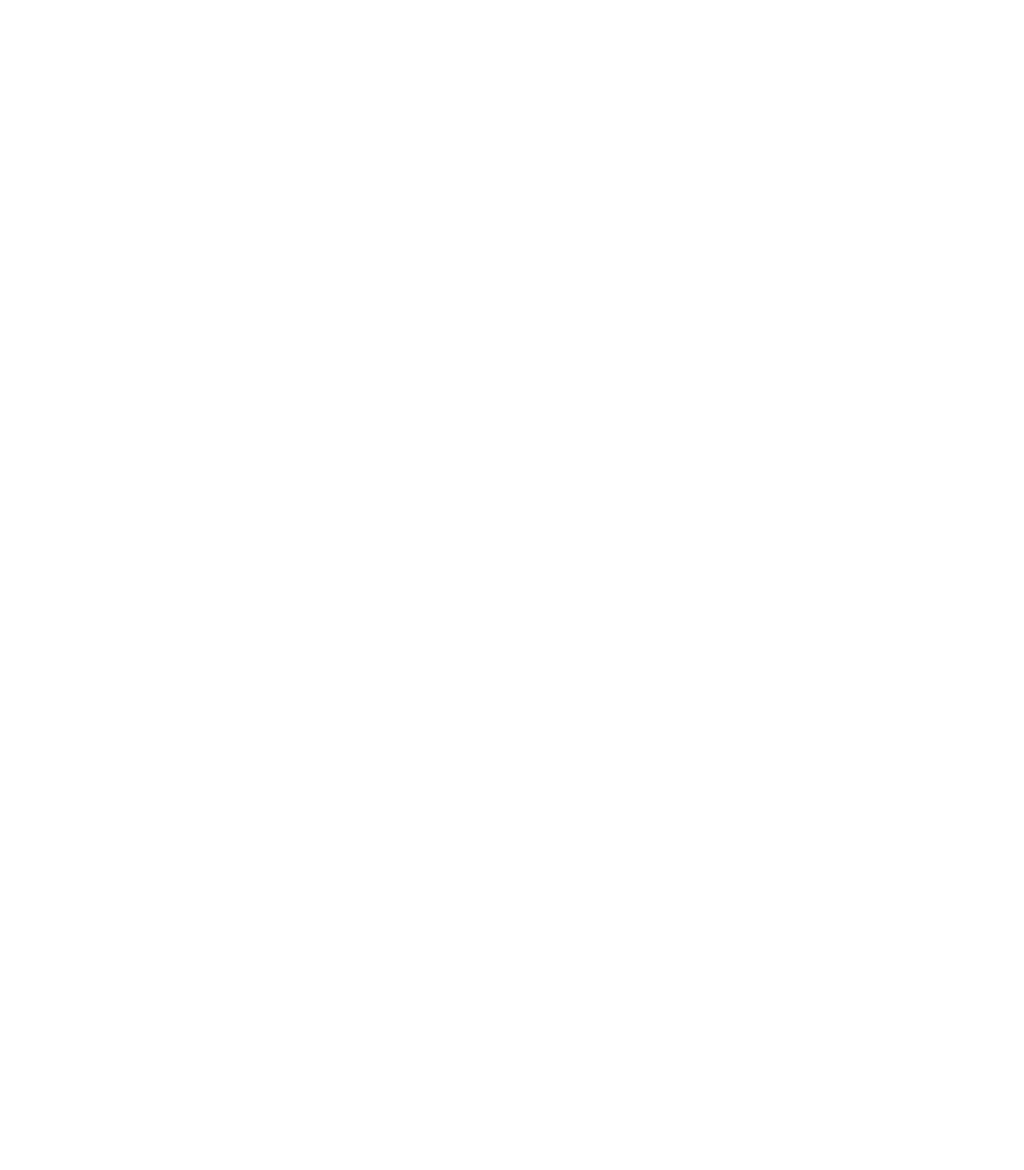
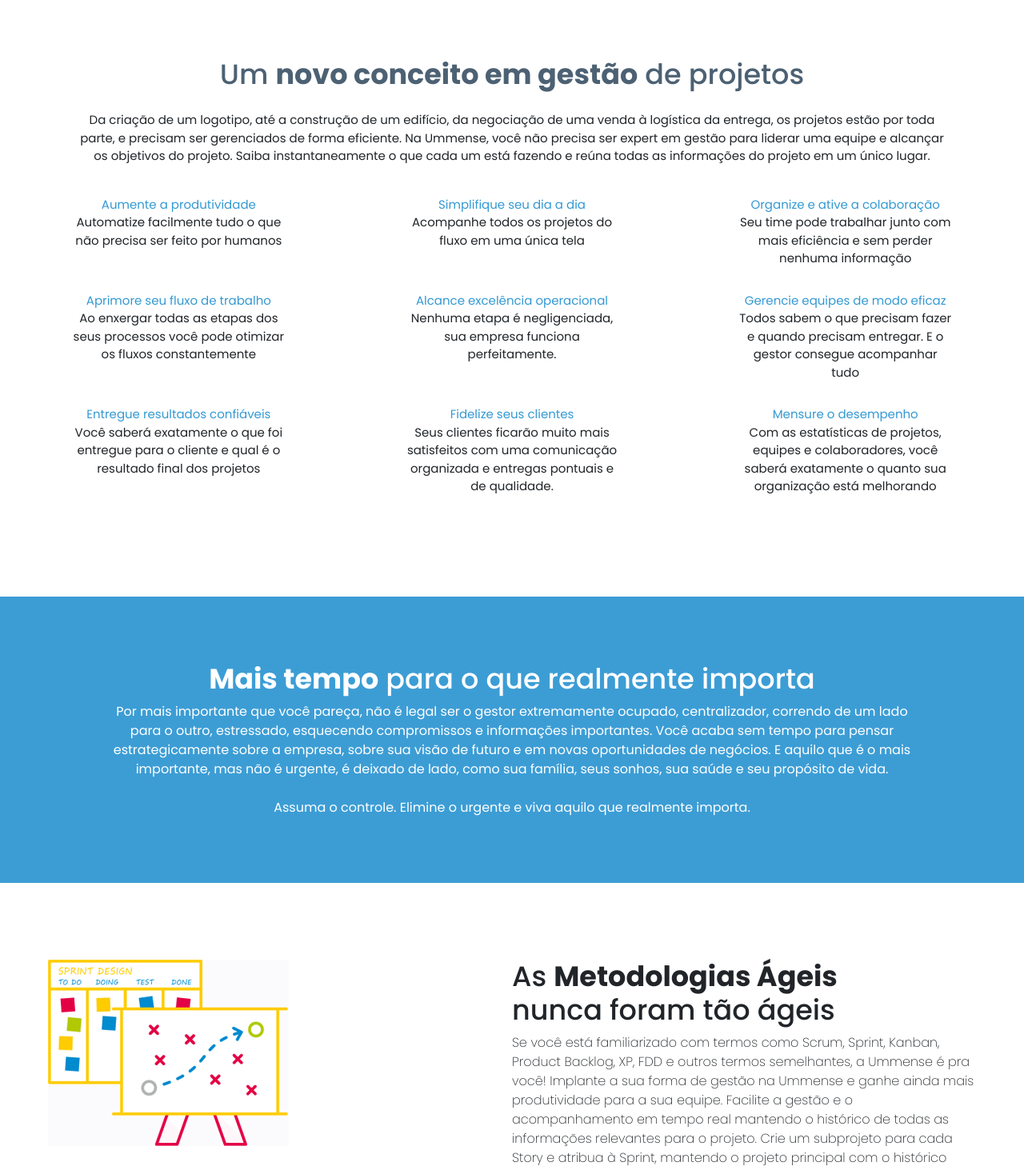
Before and after one commit to vssoares/-clone-ummense, an Angular app: page / in a window 1280 px wide. Shown: the part 1160-2623 px from the top of the page at 80% size. Before the commit the page ends 1082 px from the top, so only its background shows below. Built offline with nearby package versions, Linux system fonts and the light colour scheme.

Commit message:
page 1 finish

```diff
--- a/src/app/app.component.css
+++ b/src/app/app.component.css
@@ -2,6 +2,10 @@
   margin: 0;
   padding: 0;
 }
+ul li{
+  margin-left: 10px;
+}
+
 
 nav.social-medias{
   display: flex;
@@ -9,7 +13,6 @@
   align-items: center;
   height: 50px;
 }
-
 nav.social-medias ul{
   list-style: none;
   display: flex;
@@ -17,9 +20,6 @@
   margin: 0;
 }
 
-nav.social-medias ul li{
-  margin-left: 10px;
-}
 
 header{
   background: #FBFCFD;
@@ -49,3 +49,102 @@
   display: flex;
   justify-content: center;
 }
+
+
+
+section div.vantagens{
+  width: 1100px;
+  margin: 150px auto 0 auto;
+}
+section div.vantagens-top{
+  text-align: center;
+}
+section div.vantagens-top h2{
+  color: #4C6173;
+  font-size: 35px;
+  margin-bottom: 25px;
+}
+section div.vantagens-top p{
+  font-size: 15px;
+  margin-bottom: 38px !important;
+}
+section div.vantagens-down{
+  width: 1100px;
+  margin: 0 auto;
+}
+section div.vantagens-down div.box{
+  display: flex;
+  justify-content: space-between;
+  text-align: center;
+}
+section div.vantagens-down div.box div{
+  width: 33.333%;
+  font-size: 15px;
+  margin-bottom: 30px;
+}
+
+.margin150px{
+  margin: 0 150px;
+}
+
+
+section.produtividade{
+  background: #3C9DD5;
+  color: #fff;
+  padding: 82px 0;
+  margin-top: 96px;
+}
+section.produtividade div{
+  padding: 0 80px;
+}
+
+
+section.metodologias{
+  margin: 96px 0;
+}
+section.metodologias div.box{
+  display: flex;
+  justify-content: space-between;
+}
+section.metodologias div.box div{
+  width: 50%;
+}
+section.metodologias div.box div p{
+  font-weight: lighter;
+}
+
+
+
+section.newsletter {
+  background: #364E62;
+  color: #fff;
+  padding: 90px 0;
+}
+section.newsletter div.formulario{
+  width: 840px;
+  margin: 0 auto;
+}
+section.newsletter div.formulario div.box-top{
+  display: flex;
+  justify-content: space-between;
+  margin-top: 20px;
+}
+section.newsletter div.formulario div.box-top div{
+  width: 300px;
+}
+section.newsletter div.formulario div.box-top div.last{
+  width: 190px;
+}
+section.newsletter div.formulario div.box-down{
+  display: flex;
+  justify-content: space-between;
+}
+
+
+footer{
+  padding: 35px 0;
+}
+footer div.rodape{
+  display: flex;
+  justify-content: space-between;
+}
--- a/src/app/app.component.html
+++ b/src/app/app.component.html
@@ -28,5 +28,120 @@
     <div class="gestao-de-projetos">
       <img src="../assets/gestao-de-projetos.png" alt="">
     </div>
-</div>
+  </div>
 </main>
+
+<section>
+  <div class="vantagens">
+    <div class="vantagens-top">
+      <h2>Um <strong>novo conceito em gestão</strong> de projetos</h2>
+      <p>Da criação de um logotipo, até a construção de um edifício, da negociação de uma venda à logística da entrega, os projetos estão por toda parte, e precisam ser gerenciados de forma eficiente. Na Ummense, você não precisa ser expert em gestão para liderar uma equipe e alcançar os objetivos do projeto. Saiba instantaneamente o que cada um está fazendo e reúna todas as informações do projeto em um único lugar.</p>
+    </div>
+  </div>
+  <div class="vantagens-down">
+
+    <div class="box">
+      <div>
+        <p><span class="text-blue">Aumente a produtividade</span> Automatize facilmente tudo o que não precisa ser feito por humanos</p>
+      </div>
+      <div class="margin150px">
+        <p><span class="text-blue">Simplifique seu dia a dia</span> Acompanhe todos os projetos do fluxo em uma única tela</p>
+      </div>
+      <div>
+        <p><span class="text-blue">Organize e ative a colaboração</span> Seu time pode trabalhar junto com mais eficiência e sem perder nenhuma informação</p>
+      </div>
+    </div>
+
+    <div class="box">
+      <div>
+        <p><span class="text-blue">Aprimore seu fluxo de trabalho</span> <br> Ao enxergar todas as etapas dos seus processos você pode otimizar os fluxos constantemente</p>
+      </div>
+      <div class="margin150px">
+        <p><span class="text-blue">Alcance excelência operacional</span> Nenhuma etapa é negligenciada, sua empresa funciona perfeitamente.</p>
+      </div>
+      <div>
+        <p><span class="text-blue">Gerencie equipes de modo eficaz</span>  Todos sabem o que precisam fazer e quando precisam entregar. E o gestor consegue acompanhar tudo</p>
+      </div>
+    </div>
+
+    <div class="box">
+      <div>
+        <p><span class="text-blue">Entregue resultados confiáveis</span> Você saberá exatamente o que foi entregue para o cliente e qual é o resultado final dos projetos</p>
+      </div>
+      <div class="margin150px">
+        <p><span class="text-blue">Fidelize seus clientes</span> <br> Seus clientes ficarão muito mais satisfeitos com uma comunicação organizada e entregas pontuais e de qualidade.</p>
+      </div>
+      <div>
+        <p><span class="text-blue">Mensure o desempenho</span> <br> Com as estatísticas de projetos, equipes e colaboradores, você saberá exatamente o quanto sua organização está melhorando</p>
+      </div>
+    </div>
+  </div>
+</section>
+
+
+<section class="produtividade">
+  <div class="conteiner text-center">
+    <h2><strong>Mais tempo</strong> para o que realmente importa</h2>
+    <p>Por mais importante que você pareça, não é legal ser o gestor extremamente ocupado, centralizador, correndo de um lado para o outro, estressado, esquecendo compromissos e informações importantes. Você acaba sem tempo para pensar estrategicamente sobre a empresa, sobre sua visão de futuro e em novas oportunidades de negócios. E aquilo que é o mais importante, mas não é urgente, é deixado de lado, como sua família, seus sonhos, sua saúde e seu propósito de vida. <br><br> Assuma o controle. Elimine o urgente e viva aquilo que realmente importa.</p>
+  </div>
+</section>
+
+<section class="metodologias">
+  <div class="conteiner box">
+    <div>
+      <img src="../assets/metodologias-ageis.png" alt="">
+    </div>
+    <div>
+      <h2>As <strong>Metodologias Ágeis</strong> <br> nunca foram tão ágeis</h2>
+      <p>Se você está familiarizado com termos como Scrum, Sprint, Kanban, Product Backlog, XP, FDD e outros termos semelhantes, a Ummense é pra você! Implante a sua forma de gestão na Ummense e ganhe ainda mais produtividade para a sua equipe. Facilite a gestão e o acompanhamento em tempo real mantendo o histórico de todas as informações relevantes para o projeto. Crie um subprojeto para cada Story e atribua à Sprint, mantendo o projeto principal com o histórico completo e Backlog.</p>
+    </div>
+  </div>
+</section>
+
+<section class="newsletter">
+  <div class="formulario">
+    <h2><strong>Seja um dos primeiros</strong></h2>
+    <p>A plataforma Ummense está em fase de testes e em algumas semanas você poderá aproveitar os benefícios da Ummense para impulsionar sua organização! Deixe aqui seu e-mail para avisarmos você.</p>
+    <form>
+      <div class="box-top">
+        <div>
+          <label class="mr-5">Nome</label>
+        </div>
+        <div>
+          <label>Email</label>
+        </div>
+        <div class="last"></div>
+      </div>
+      <div class="box-down">
+        <div>
+          <input type="text" placeholder="Seu primeiro nome">
+        </div>
+        <div>
+          <input type="text" placeholder="Insira seu nome e-mail">
+        </div>
+        <div>
+          <button>Quero ser avisado</button>
+        </div>
+      </div>
+    </form>
+  </div>
+</section>
+
+
+<footer>
+  <div class="conteiner rodape">
+    <div class="d-flex align-items-center">
+      <p>Uma empresa do grupo</p>
+      <a href="#"><img class="ml-3" src="../assets/logo-scopo.png" alt=""></a>
+    </div>
+    <div>
+      <ul class="d-flex">
+        <li><img src="../assets/linkedin.png" alt=""></li>
+        <li><img src="../assets/facebook.png" alt=""></li>
+        <li><img src="../assets/instagram.png" alt=""></li>
+        <li><img src="../assets/twitter.png" alt=""></li>
+        <li><img src="../assets/youtube.png" alt=""></li>
+      </ul>
+    </div>
+  </div>
+</footer>
--- a/src/styles.css
+++ b/src/styles.css
@@ -1,14 +1,40 @@
 /* You can add global styles to this file, and also import other style files */
-@import url('https://fonts.googleapis.com/css2?family=Poppins:wght@400;500;700&display=swap');
+@import url('https://fonts.googleapis.com/css2?family=Poppins:wght@200;300;400;500;700&display=swap');
 
 *{
   font-family: 'Poppins', sans-serif;
+}
+p{
+  margin: 0 !important;
+}
+h2{
+  font-size: 35px !important;
+}
+ul{
+  margin: 0 !important;
+  list-style: none;
+}
+input{
+  width: 300px;
+  border: 1px solid #707070;
+  border-radius: 4px;
+  padding: 20px;
+}
+button{
+  background: #8BBD4F;
+  width: 190px;
+  border: 1px solid #707070;
+  border-radius: 4px !important;
+  padding: 20px;
+  color: #fff;
 }
 
 .text-green{
   color: #8bbd4f;
 }
-
+.text-blue{
+  color: #3399d3;
+}
 .conteiner{
   width: 1160px !important;
   margin: 0 auto ;
```
